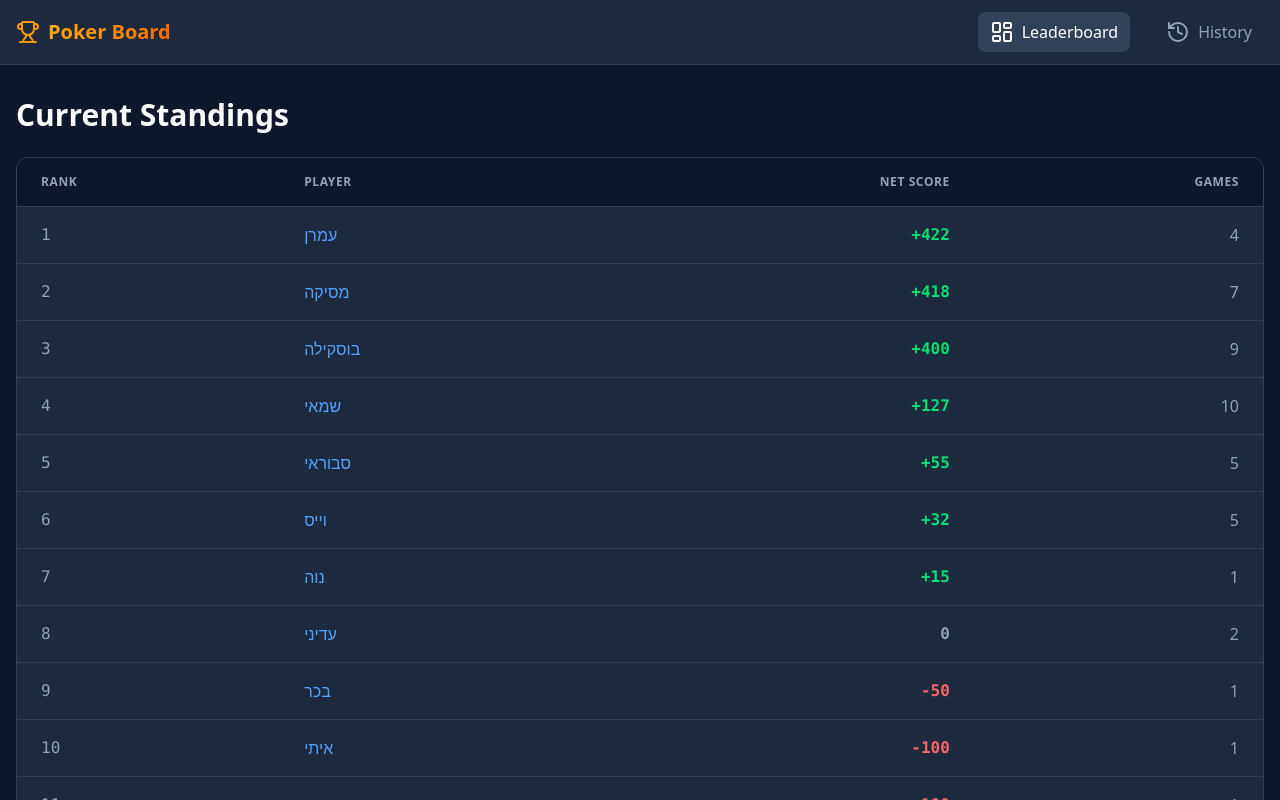
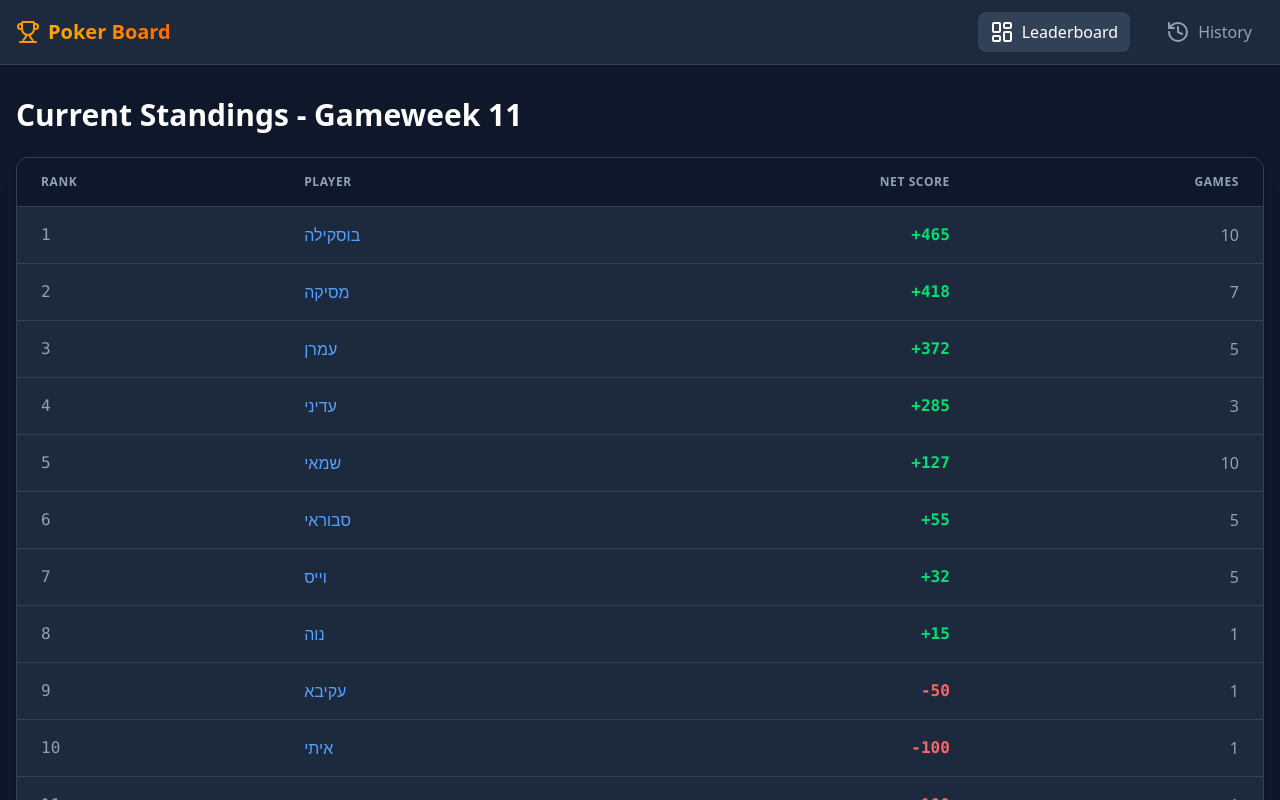
Before and after one commit to TDoGoodT/poker-leaderboard, a React (Vite) app: page / in a window 1280 px wide. Shown: the top 800 px of the page. Built offline with nearby package versions, Linux system fonts and the light colour scheme.

Commit message:
session 11

```diff
--- a/public/data.json
+++ b/public/data.json
@@ -495,6 +495,52 @@
         }
       ],
       "sender": "manual@lid"
+    },
+    {
+      "id": "NEW_SESSION_20260312_1",
+      "date": "2026-03-12T08:35:00.000Z",
+      "rawMessage": "בכר מעביר 65 לבוסקילה\nבכר מעביר 35 לעדיני\nעמרן מעביר 50 לעדיני\nדניאלי מעביר 150 לעדיני\nעקיבא מעביר 50 לעדיני",
+      "results": {
+        "בכר": -100,
+        "בוסקילה": 65,
+        "עדיני": 285,
+        "עמרן": -50,
+        "דניאלי": -150,
+        "עקיבא": -50
+      },
+      "transactions": [
+        {
+          "payer": "בכר",
+          "receiver": "בוסקילה",
+          "amount": 65,
+          "raw": "בכר מעביר 65 לבוסקילה"
+        },
+        {
+          "payer": "בכר",
+          "receiver": "עדיני",
+          "amount": 35,
+          "raw": "בכר מעביר 35 לעדיני"
+        },
+        {
+          "payer": "עמרן",
+          "receiver": "עדיני",
+          "amount": 50,
+          "raw": "עמרן מעביר 50 לעדיני"
+        },
+        {
+          "payer": "דניאלי",
+          "receiver": "עדיני",
+          "amount": 150,
+          "raw": "דניאלי מעביר 150 לעדיני"
+        },
+        {
+          "payer": "עקיבא",
+          "receiver": "עדיני",
+          "amount": 50,
+          "raw": "עקיבא מעביר 50 לעדיני"
+        }
+      ],
+      "sender": "manual@lid"
     }
   ],
   "players": [
@@ -515,6 +561,7 @@
     "עדיני",
     "קנזי",
     "עמית",
-    "בכר"
+    "בכר",
+    "עקיבא"
   ]
 }
--- a/src/pages/Leaderboard.jsx
+++ b/src/pages/Leaderboard.jsx
@@ -5,12 +5,14 @@ import { BarChart, Bar, XAxis, YAxis, Tooltip, ResponsiveContainer, Cell } from
 
 export default function Leaderboard() {
     const [players, setPlayers] = useState([]);
+    const [gameCount, setGameCount] = useState(0);
     const [loading, setLoading] = useState(true);
 
     useEffect(() => {
         fetchData().then(data => {
-            const { players } = processData(data);
+            const { players, games } = processData(data);
             setPlayers(players);
+            setGameCount(games.length);
             setLoading(false);
         });
     }, []);
@@ -22,7 +24,7 @@ export default function Leaderboard() {
     return (
         <div className="space-y-8">
             <section>
-                <h1 className="text-3xl font-bold mb-6 text-white">Current Standings</h1>
+                <h1 className="text-3xl font-bold mb-6 text-white">Current Standings - Gameweek {gameCount}</h1>
                 <LeaderboardTable players={players} />
             </section>
 
```
